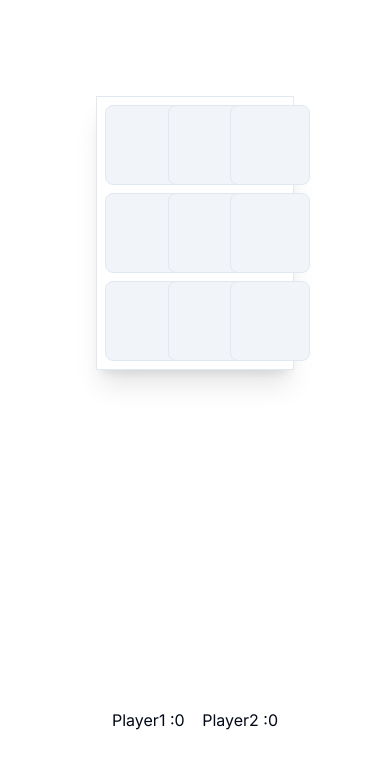
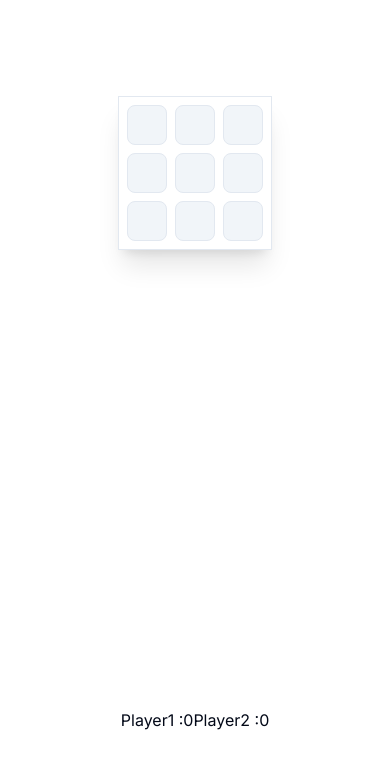
Before and after one commit to ouaatyaa/gameTicTac, a Next.js app: page / in a window 390 px wide. Shown: the top 768 px of the page. Built offline with nearby package versions, Linux system fonts and the light colour scheme.

Commit message:
modify repossive

```diff
--- a/app/page.tsx
+++ b/app/page.tsx
@@ -150,14 +150,14 @@ export default function Home() {
   };
 
   return (
-    <main className="flex min-h-screen flex-col items-center justify-between p-24">
+    <main className="flex min-h-screen min-w-60 flex-col items-center justify-between p-24">
       <div className=" grid grid-cols-3 gap-2 border shadow-xl p-2">
         {lists.map((list, i) => (
           <div
             key={i}
             onClick={() => handleSquare(i)}
             className={clsx(
-              "w-20 h-20 cursor-pointer rounded-lg border font-bold bg-muted flex justify-center items-center",
+              "w-10 h-10 md:w-20 md:h-20 cursor-pointer rounded-lg border font-bold bg-muted flex justify-center items-center",
               list.title === "X" ? " text-red-500" : " text-green-500"
             )}
           >
@@ -165,7 +165,7 @@ export default function Home() {
           </div>
         ))}
       </div>
-      <div className=" flex justify-between items-center w-full p-4 ">
+      <div className=" flex justify-center md:justify-between items-center w-full p-4 ">
         <h1>Player1 :{countP1}</h1>
         <h1>Player2 :{countP2}</h1>
       </div>
```
